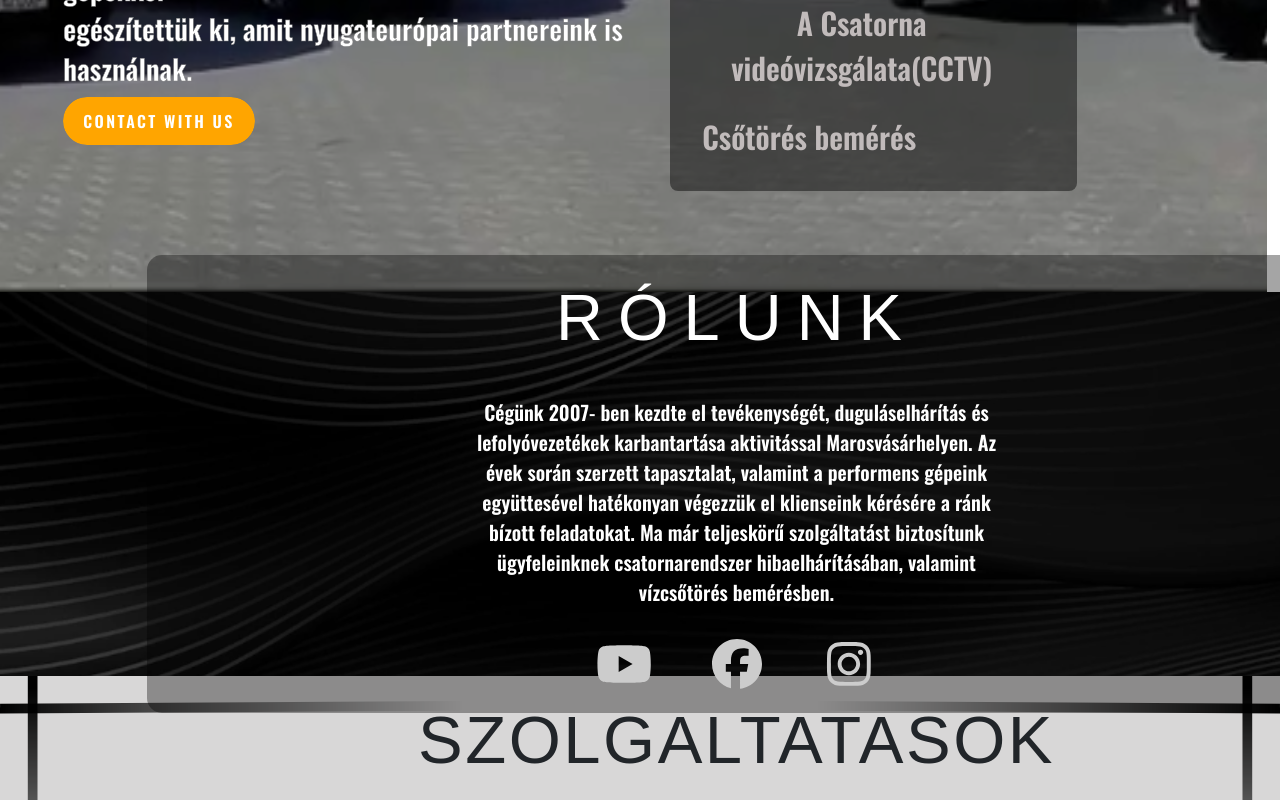
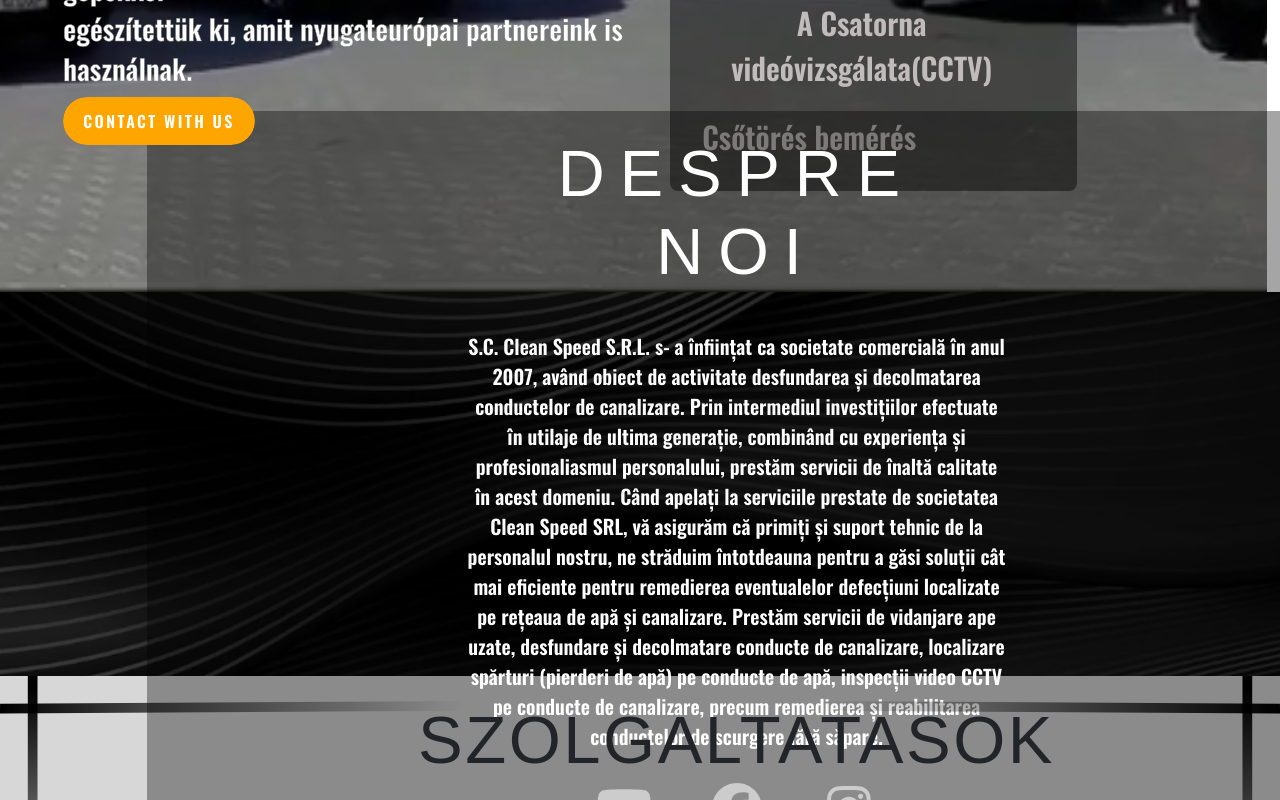
Before and after one commit to lorb0t/atestat, a React (Create React App) app: page / in a window 1280 px wide. Shown: the part 540-1340 px from the top of the page. Built offline with nearby package versions, Linux system fonts and the light colour scheme; a web font is replaced by a local one.

Commit message:
translation

```diff
--- a/package.json
+++ b/package.json
@@ -18,6 +18,8 @@
     "bootstrap": "^5.1.3",
     "framer-motion": "^6.3.0",
     "i18next": "^21.6.14",
+    "i18next-browser-languagedetector": "^6.1.4",
+    "i18next-http-backend": "^1.4.0",
     "react": "^18.0.0",
     "react-bootstrap": "^2.2.3",
     "react-dom": "^18.0.0",
--- a/public/index.html
+++ b/public/index.html
@@ -1,5 +1,5 @@
 <!DOCTYPE html>
-<html lang="en">
+<html lang="ro">
   <head>
     <meta charset="utf-8" />
     <link rel="icon" href="%PUBLIC_URL%/favicon.ico" />
--- /dev/null
+++ b/src/assets/locales/hu/translation.json
@@ -0,0 +1,4 @@
+{
+  "about_text": "Cégünk 2007- ben kezdte el tevékenységét, duguláselhárítás és lefolyóvezetékek karbantartása aktivitássa Marosvásárhelyen. Az évek során szerzett tapasztalat, valamint a performens gépeink együttesével hatékonyan végezzük el klienseink kérésére a ránk bízott feladatokat. Ma már teljeskörű szolgáltatást biztosítunk ügyfeleinknek csatornarendszer hibaelhárításában, valamint vízcsőtörés bemérésben.",
+  "about_title": "Rólunk"
+}
--- /dev/null
+++ b/src/assets/locales/ro/translation.json
@@ -0,0 +1,4 @@
+{
+  "about_text": "S.C. Clean Speed S.R.L. s- a înființat ca societate comercială în anul 2007, având obiect de activitate desfundarea și decolmatarea conductelor de canalizare. Prin intermediul investițiilor efectuate în utilaje de ultima generație, combinând cu experiența și profesionaliasmul personalului, prestăm servicii de înaltă calitate în acest domeniu. Când apelați la serviciile prestate de societatea Clean Speed SRL, vă asigurăm că primiți și suport tehnic de la personalul nostru, ne străduim întotdeauna pentru a găsi soluții cât mai eficiente pentru remedierea eventualelor defecțiuni localizate pe rețeaua de apă și canalizare. Prestăm servicii de vidanjare ape uzate, desfundare și decolmatare conducte de canalizare, localizare spărturi (pierderi de apă) pe conducte de apă, inspecții video CCTV pe conducte de canalizare, precum remedierea și reabilitarea conductelor de scurgere fără săpare.",
+  "about_title": "Despre Noi"
+}
--- a/src/components/About/About.jsx
+++ b/src/components/About/About.jsx
@@ -1,5 +1,6 @@
 import React from "react";
 import "./About.scss";
+import { useTranslation } from "react-i18next";
 
 import { FontAwesomeIcon } from "@fortawesome/react-fontawesome";
 import {
@@ -11,20 +12,14 @@ import {
 import { motion } from "framer-motion";
 
 export const About = () => {
+  const { t, i18n } = useTranslation();
+
   return (
     <div className="about_main">
       <div className="about-content">
         <div className="about-text">
-          <h1>Rólunk</h1>
-          <p>
-            Cégünk 2007- ben kezdte el tevékenységét, duguláselhárítás és
-            lefolyóvezetékek karbantartása aktivitással Marosvásárhelyen. Az
-            évek során szerzett tapasztalat, valamint a performens gépeink
-            együttesével hatékonyan végezzük el klienseink kérésére a ránk
-            bízott feladatokat. Ma már teljeskörű szolgáltatást biztosítunk
-            ügyfeleinknek csatornarendszer hibaelhárításában, valamint
-            vízcsőtörés bemérésben.
-          </p>
+          <h1>{t("about_title")}</h1>
+          <p>{t("about_text")}</p>
         </div>
         <div className="about-follow">
           <div className="youtube">
--- /dev/null
+++ b/src/i18n.js
@@ -0,0 +1,33 @@
+import i18n from "i18next";
+import { initReactI18next } from "react-i18next";
+import LanguageDetector from "i18next-browser-languagedetector";
+
+import translationRO from "./assets/locales/ro/translation.json";
+import translationHU from "./assets/locales/hu/translation.json";
+
+const resources = {
+  ro: {
+    translation: translationRO,
+  },
+  hu: {
+    translation: translationHU,
+  },
+};
+
+i18n
+  .use(initReactI18next) // passes i18n down to react-i18next
+  .use(LanguageDetector)
+  .init({
+    resources,
+    supportedLngs: ["ro", "hu"],
+    fallbackLng: "ro",
+    detection: {
+      order: ["cookie", "htmlTag", "localStorage", "path", "subdomain"],
+      caches: ["cookie"],
+    },
+    react: {
+      useSuspense: false,
+    },
+  });
+
+export default i18n;
--- a/src/index.js
+++ b/src/index.js
@@ -4,6 +4,9 @@ import App from "./App";
 import reportWebVitals from "./reportWebVitals";
 
 import { createRoot } from "react-dom/client";
+
+import "./i18n";
+
 const container = document.getElementById("root");
 const root = createRoot(container);
 
```
Also changed, not shown: 2 other files (tests, documents, lock files or other folders).
